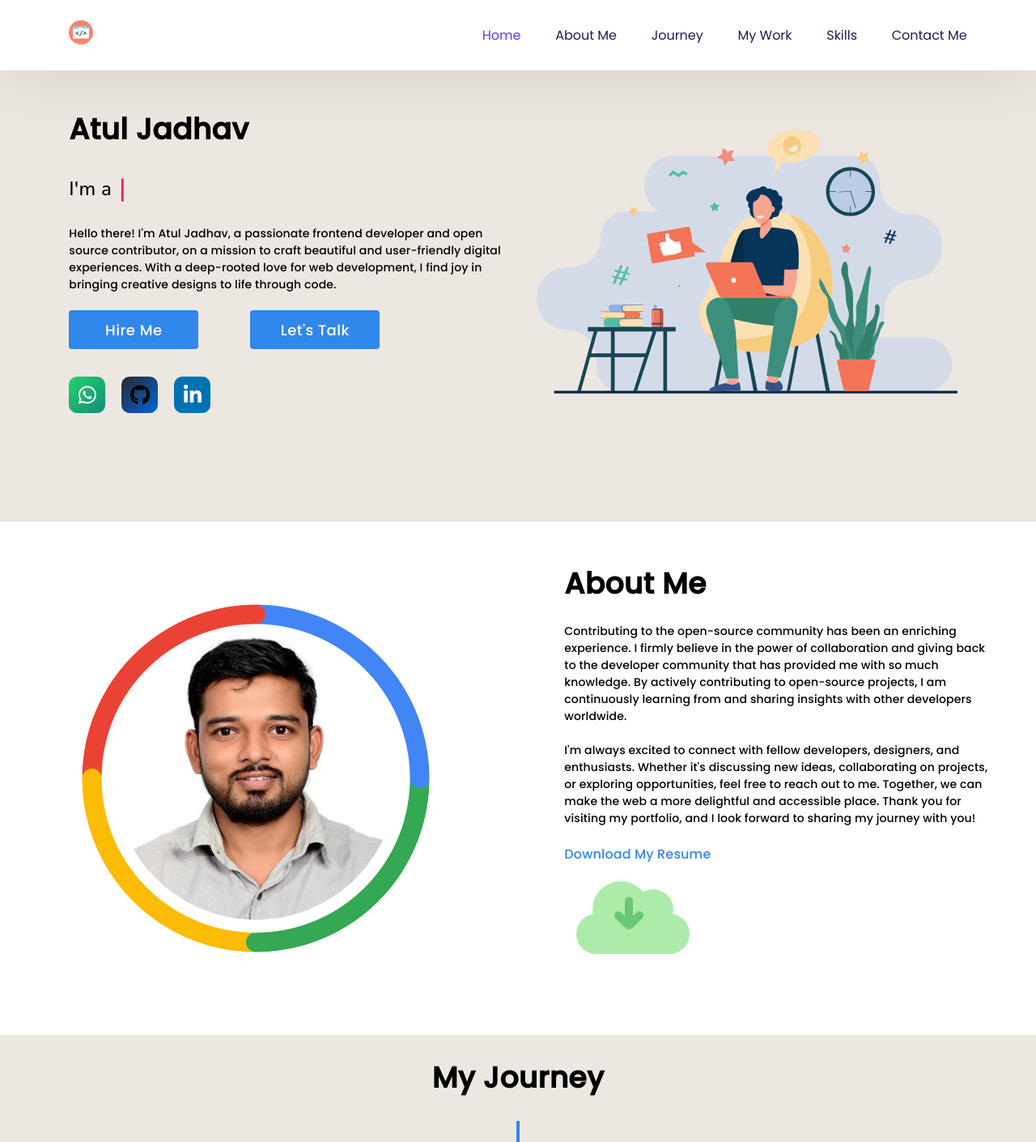
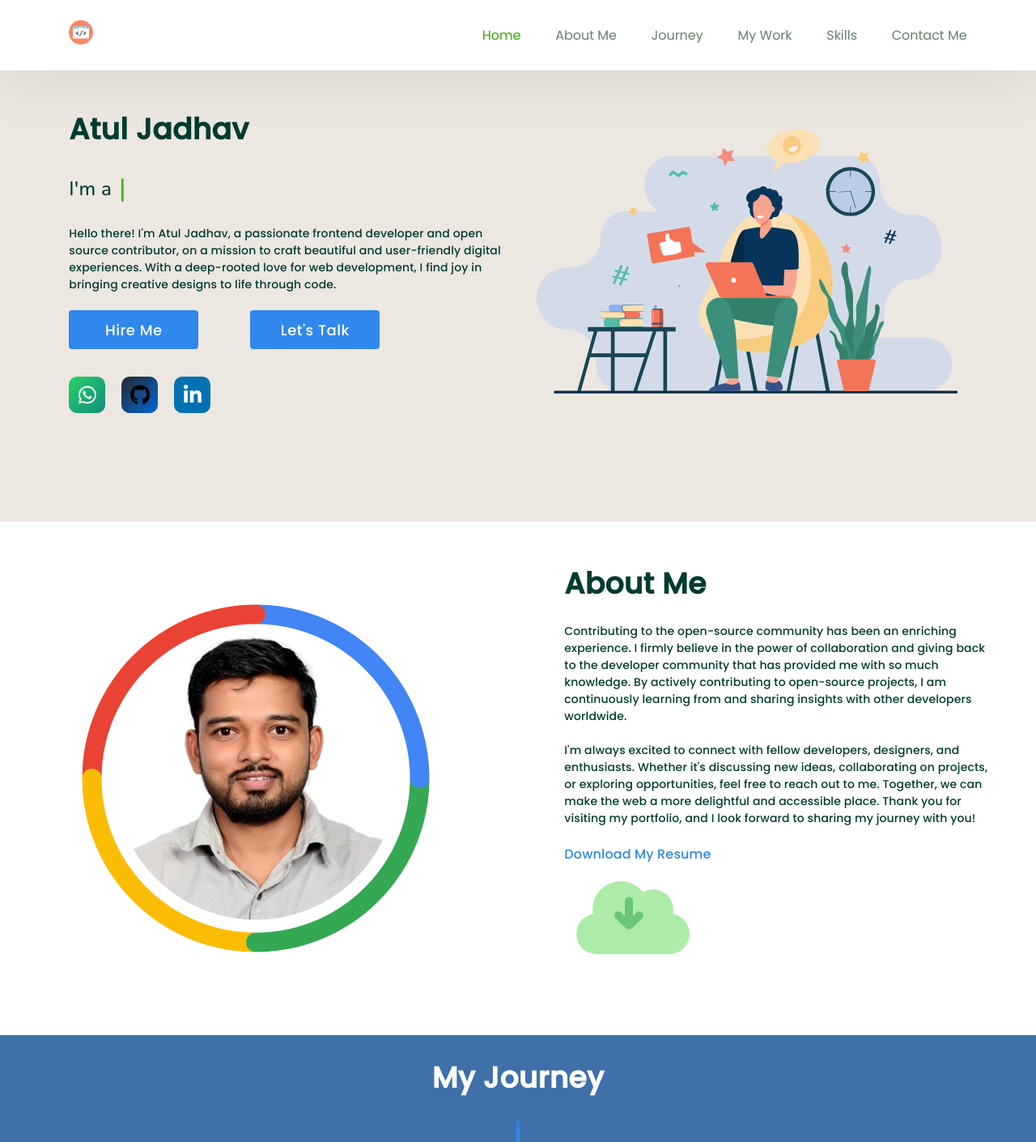
Before and after one commit to atuljadhav93/Portfolio, a React (Create React App) app: page / in a window 1280 px wide. Shown: the top 1410 px of the page at 81% size. Built offline with nearby package versions, Linux system fonts and the light colour scheme.

Commit message:
color code added

```diff
--- a/src/App.css
+++ b/src/App.css
@@ -13,6 +13,8 @@ body {
   --darkblue: #1c1e53;
   --black: #000000;
   --white: #ffffff;
+  --green: #30AD01;
+  --light-green: #65816d;
 }
 
 .btn-outline-primary {
@@ -87,7 +89,8 @@ body {
 
 /* Navbar Content */
 .navbar--content {
-  color: var(--darkblue);
+  /* color: var(--darkblue); */
+  color:var(--light-green);
   font-size: 16px;
   font-style: normal;
   font-weight: 400;
@@ -96,7 +99,8 @@ body {
 }
 
 .navbar--active-content {
-  color: var(--primary);
+  /* color: var(--primary); */
+  color:var(--green);
 }
 
 /* Navbar Styler Ends */
@@ -132,6 +136,7 @@ body {
 
 .hero--section-description {
   line-height: 36px;
+  color: #003c2f;
 }
 
 .hero--section--img {
--- a/src/component/AboutMe.jsx
+++ b/src/component/AboutMe.jsx
@@ -52,7 +52,7 @@ export default function AboutMe() {
         </DisplayFlexCenter>
         <Box className="hero--section--content--box about--section--box">
           <Box className="hero--section--content">
-            <PoppinsThirtySixText>{AboutMeText}</PoppinsThirtySixText>
+            <PoppinsThirtySixText sx={{color:"#003C2F"}}>{AboutMeText}</PoppinsThirtySixText>
             <PoppinsForteenText className="hero--section-description">
               {AboutMeDescriptionFirst}
             </PoppinsForteenText>
--- a/src/component/Footer.jsx
+++ b/src/component/Footer.jsx
@@ -70,7 +70,7 @@ function Footer() {
         sx={{
           display: "flex",
           flexDirection: "row",
-          backgroundColor: "#EDE7E1",
+          backgroundColor: "#FAE9DF",
           // border: "1px solid red",
           padding: {
             xs: "15px 15px",
@@ -115,6 +115,7 @@ function Footer() {
               //   lg: "flex-start",
               //   xl: "flex-start",
               // },
+              color:"#003c2f"
             }}
           >
             No&nbsp;
@@ -142,6 +143,7 @@ function Footer() {
                 lg: "flex-start",
                 xl: "flex-start",
               },
+              color:"#003c2f"
             }}
           >
             Feel free to reach out to me.
@@ -168,6 +170,7 @@ function Footer() {
               display: { sm: "flex", md: "flex", lg: "flex", xl: "flex" },
               justifyContent: "center",
               alignItems: "center",
+              color:"#003c2f"
             }}
           >
             Designed and Built in&nbsp;
@@ -192,6 +195,7 @@ function Footer() {
                 fontStyle: "normal",
                 fontWeight: 500,
                 fontSize: "16px",
+                color:"#003c2f"
               }}
             >
               You can find me&nbsp;
@@ -204,6 +208,7 @@ function Footer() {
                 fontStyle: "normal",
                 fontWeight: 500,
                 fontSize: "16px",
+                color:"#003c2f"
               }}
             >
               everywhere.
@@ -217,7 +222,7 @@ function Footer() {
               justifyContent: "center",
               alignItems: "center",
               alignContent: "center",
-              backgroundColor: "#EDE7E1",
+              backgroundColor: "#FAE9DF",
             }}
           >
             <Box className="buttons">
--- a/src/component/HeroSection.jsx
+++ b/src/component/HeroSection.jsx
@@ -30,7 +30,9 @@ export default function HeroSection() {
     <Box id="heroSection" className="hero--section">
       <Box className="hero--section--content--box">
         <Box className="hero--section--content">
-          <PoppinsThirtySixText>Atul Jadhav</PoppinsThirtySixText>
+          <PoppinsThirtySixText sx={{
+            color:"#003C2F"
+          }}>Atul Jadhav</PoppinsThirtySixText>
           <Box
             style={{
               display: "flex",
@@ -45,6 +47,7 @@ export default function HeroSection() {
                 fontFamily: "'Nunito', sans-serif",
                 fontWeight: 400,
                 fontSize: "1.5rem",
+                color:"#003C2F"
               }}
             >
               I'm a
@@ -56,7 +59,8 @@ export default function HeroSection() {
                 fontFamily: "'Nunito', sans-serif",
                 fontWeight: 400,
                 fontSize: "2rem",
-                color: "#dc143c",
+                // color: "#dc143c",
+                color:"#30AD01"
               }}
             >
               <TypeWriter
--- a/src/component/MySkills.jsx
+++ b/src/component/MySkills.jsx
@@ -221,6 +221,7 @@ export default function MySkills() {
                   width: "13rem",
                   marginBottom: "2rem",
                   cursor: "pointer",
+                  color: "#003C2F"
                 }}
               >
                 <CardContent
@@ -241,7 +242,9 @@ export default function MySkills() {
                   >
                     {item.src}
                   </Avatar>
-                  <PoppinsSixteenText>{item.language}</PoppinsSixteenText>
+                  <PoppinsSixteenText>
+                    {item.language}
+                  </PoppinsSixteenText>
                   <Stack spacing={2} alignItems="center">
                     <Stack direction="row" spacing={2}>
                       <PoppinsForteenChipText label={item.status} />
--- a/src/component/Projects.jsx
+++ b/src/component/Projects.jsx
@@ -7,7 +7,7 @@ import { MyWorkText } from "./constants/Text";
 export default function MyPortfolio() {
   return (
     <Box id="projects">
-      <PageHeadingText>{MyWorkText}</PageHeadingText>
+      <PageHeadingText sx={{color:"#003C2F"}}>{MyWorkText}</PageHeadingText>
       <Box className="portfolio--section">
         <Box className="portfolio--section--container ">
           {data?.portfolio?.map((item, index) => (
--- a/src/component/Video.jsx
+++ b/src/component/Video.jsx
@@ -107,7 +107,7 @@ export default function Video() {
           background: "#fff",
           display: "flex",
           flexDirection: "column",
-          backgroundColor: "#EDE7E1",
+          backgroundColor: "#FAE9DF",
           // border: "1px solid red",
           padding: {
             xs: "15px 15px",
@@ -120,7 +120,9 @@ export default function Video() {
           // alignSelf: "stretch",
         }}
       >
-        <PageHeadingText>{MyYouTubeVideos}</PageHeadingText>
+        <PageHeadingText sx={{ color: "#003C2F" }}>
+          {MyYouTubeVideos}
+        </PageHeadingText>
         <Slider {...settings}>
           {videoTutorial?.map((item, index) => (
             <Box
@@ -150,15 +152,19 @@ export default function Video() {
                       marginTop: "7%",
                     }}
                   >
-                    <PoppinsSixteenText>There are many more !</PoppinsSixteenText>
+                    <PoppinsSixteenText sx={{ color: "#003c2f" }}>
+                      There are many more !
+                    </PoppinsSixteenText>
                   </Box>
                 ) : (
                   <YouTube videoId={item?.videoId} opts={opts} />
                 )}
-                <PoppinsSixteenText>{item?.title}</PoppinsSixteenText>
+                <PoppinsSixteenText sx={{ color: "#003c2f" }}>
+                  {item?.title}
+                </PoppinsSixteenText>
                 <Link
                   href={item?.videoLink}
-                  target={(item?.id === "3" || item?.id === "2") ? "_blank" : ""}
+                  target={item?.id === "3" || item?.id === "2" ? "_blank" : ""}
                   rel="noopener noreferrer"
                 >
                   <WatchVideoBtn
--- a/src/component/icons/Icons.jsx
+++ b/src/component/icons/Icons.jsx
@@ -125,7 +125,7 @@ export const NoCopyRight = () => {
         width="18px"
         height="18px"
         viewBox="0 0 512 512"
-        fill="#3087EC"
+        fill="#003c2f"
       >
         <path d="M256 48a208 208 0 1 1 0 416 208 208 0 1 1 0-416zm0 464A256 256 0 1 0 256 0a256 256 0 1 0 0 512zM199.4 312.6c-31.2-31.2-31.2-81.9 0-113.1s81.9-31.2 113.1 0c9.4 9.4 24.6 9.4 33.9 0s9.4-24.6 0-33.9c-50-50-131-50-181 0s-50 131 0 181s131 50 181 0c9.4-9.4 9.4-24.6 0-33.9s-24.6-9.4-33.9 0c-31.2 31.2-81.9 31.2-113.1 0z" />
       </svg>
--- a/src/component/styles/index.jsx
+++ b/src/component/styles/index.jsx
@@ -78,7 +78,8 @@ export const PoppinsTwelveText = styled(Typography)(() => ({
 }));
 
 export const BoxContainer = styled(Box)(() => ({
-  backgroundColor: "#EDE7E1",
+  backgroundColor: "#3F70AA",
+  color:"#fff"
 }));
 
 export const ValidationText = styled(Typography)(() => ({
```
Also changed, not shown: src/component/ContactMe.jsx (+12 -1 lines).
